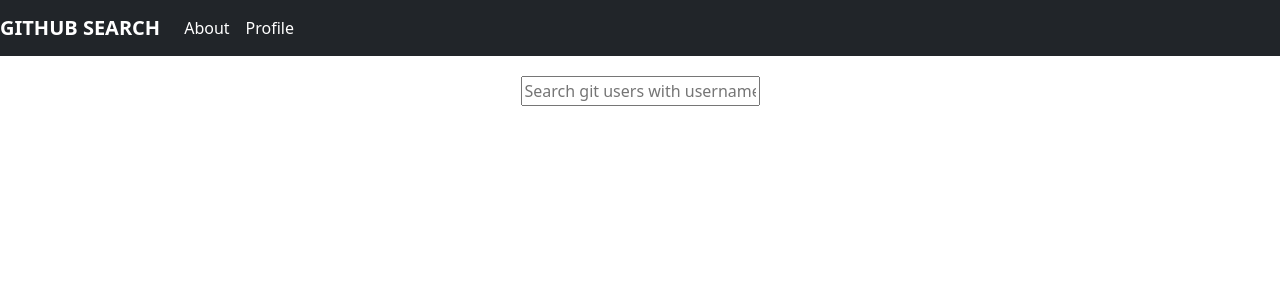
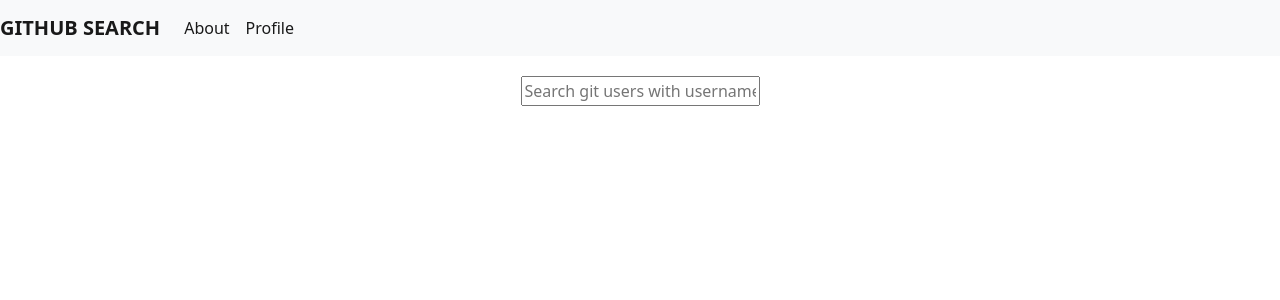
Before and after one commit to Wanguifiona/Github-search, an Angular app: page /profile in a window 1280 px wide. Shown: the top 300 px of the page. Built offline with nearby package versions, Linux system fonts and the light colour scheme; no server answers.

Commit message:
edit navigation html

```diff
--- a/src/app/navbar/navbar.component.html
+++ b/src/app/navbar/navbar.component.html
@@ -1,4 +1,4 @@
-<nav class="navbar navbar-expand-lg navbar-dark bg-dark">
+<nav class="navbar navbar-expand-lg navbar-light bg-light">
     <a class="navbar-brand" routerLink="/about"><b>GITHUB SEARCH</b></a>
     <button class="navbar-toggler" type="button" data-toggle="collapse" data-target="#navbarNavAltMarkup" aria-controls="navbarNavAltMarkup" aria-expanded="false" aria-label="Toggle navigation">
       <span class="navbar-toggler-icon"></span>
```
